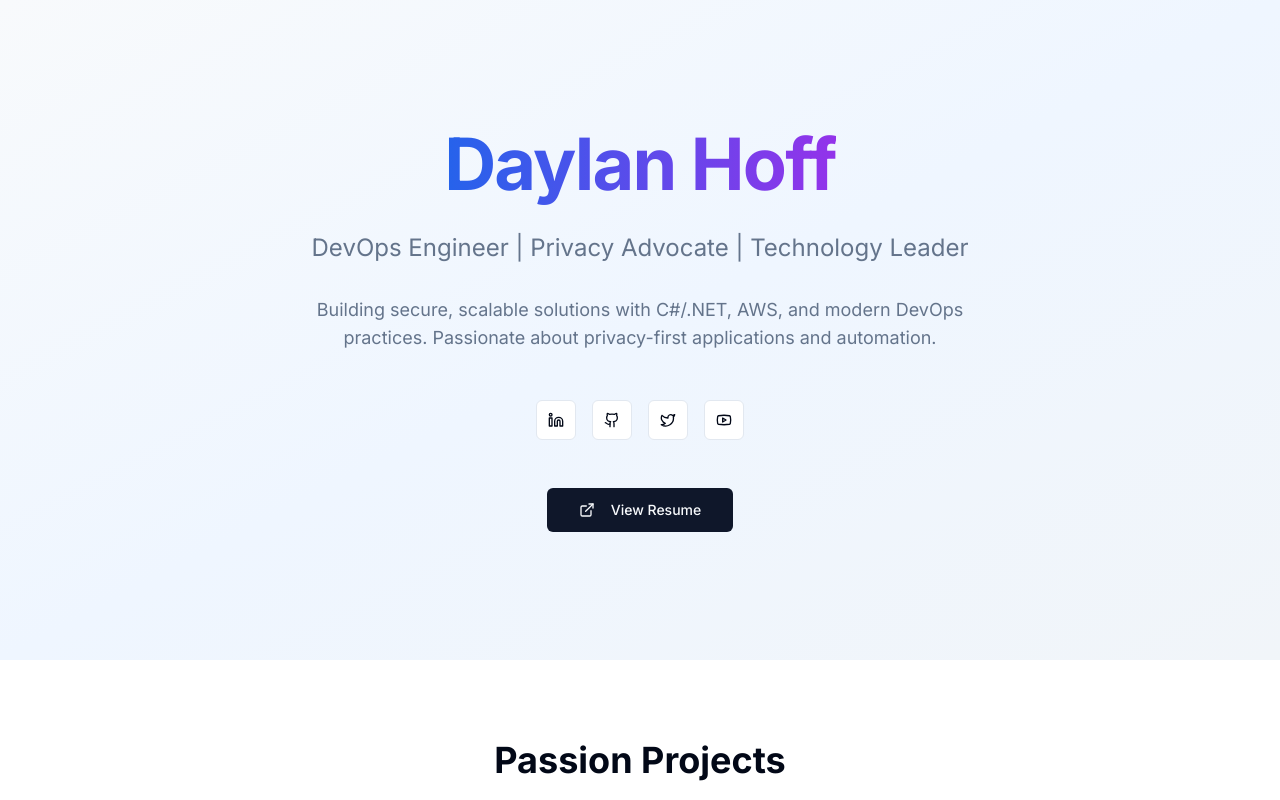
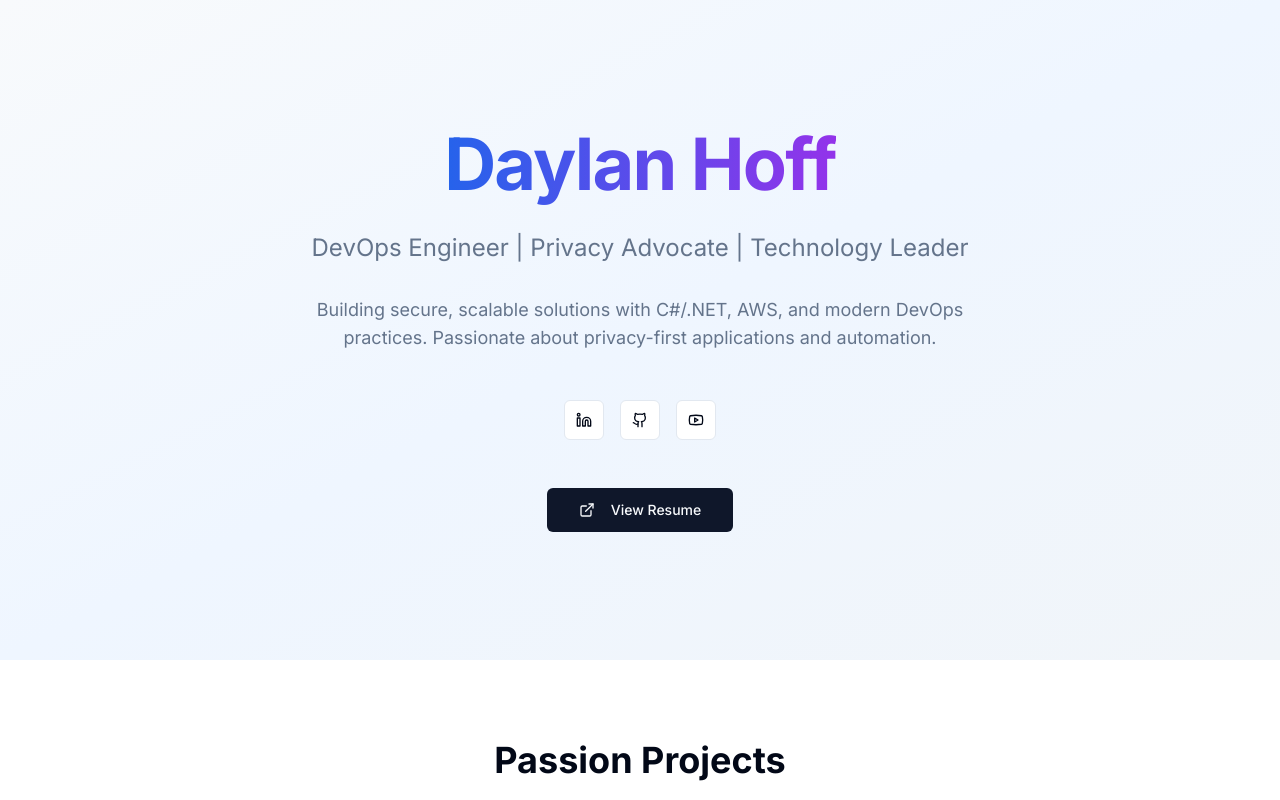
Before and after one commit to DaylanHoff/Hoff_Portfolio, a Next.js app: page / in a window 1280 px wide. Shown: the top 800 px of the page. Built offline with nearby package versions, Linux system fonts and the light colour scheme.

Commit message:
Remove twitter references

```diff
--- a/app/layout.tsx
+++ b/app/layout.tsx
@@ -55,13 +55,6 @@ export const metadata: Metadata = {
       },
     ],
   },
-  twitter: {
-    card: "summary_large_image",
-    title: "Daylan Hoff - DevOps Engineer & Privacy Advocate",
-    description: "DevOps Engineer specializing in C#/.NET, AWS, and privacy-first application development.",
-    creator: "@Daylan_Hoff",
-    images: ["/og-image.png"],
-  },
   robots: {
     index: true,
     follow: true,
--- a/app/page.tsx
+++ b/app/page.tsx
@@ -1,6 +1,6 @@
 "use client";
 
-import { Github, Linkedin, Twitter, Youtube, ExternalLink, Code, Shield, Zap, Cloud, MapPin } from "lucide-react";
+import { Github, Linkedin, Youtube, ExternalLink, Code, Shield, Zap, Cloud, MapPin } from "lucide-react";
 import { Button } from "@/components/ui/button";
 import { Card, CardContent } from "@/components/ui/card";
 import { SkillChart } from "@/components/SkillChart";
@@ -48,11 +48,6 @@ export default function Home() {
               <Button variant="outline" size="icon" asChild>
                 <a href="https://github.com/DaylanHoff" target="_blank" rel="noopener noreferrer" aria-label="GitHub">
                   <Github className="h-5 w-5" />
-                </a>
-              </Button>
-              <Button variant="outline" size="icon" asChild>
-                <a href="https://twitter.com/Daylan_Hoff" target="_blank" rel="noopener noreferrer" aria-label="Twitter">
-                  <Twitter className="h-5 w-5" />
                 </a>
               </Button>
               <Button variant="outline" size="icon" asChild>
--- a/app/structured-data.tsx
+++ b/app/structured-data.tsx
@@ -9,7 +9,6 @@ export function StructuredData() {
     sameAs: [
       "https://www.linkedin.com/in/DaylanHoff/",
       "https://github.com/DaylanHoff",
-      "https://twitter.com/Daylan_Hoff",
       "https://www.youtube.com/channel/UCi-cpZ_fAX4-QqADvUm3nxg"
     ],
     knowsAbout: [
```
